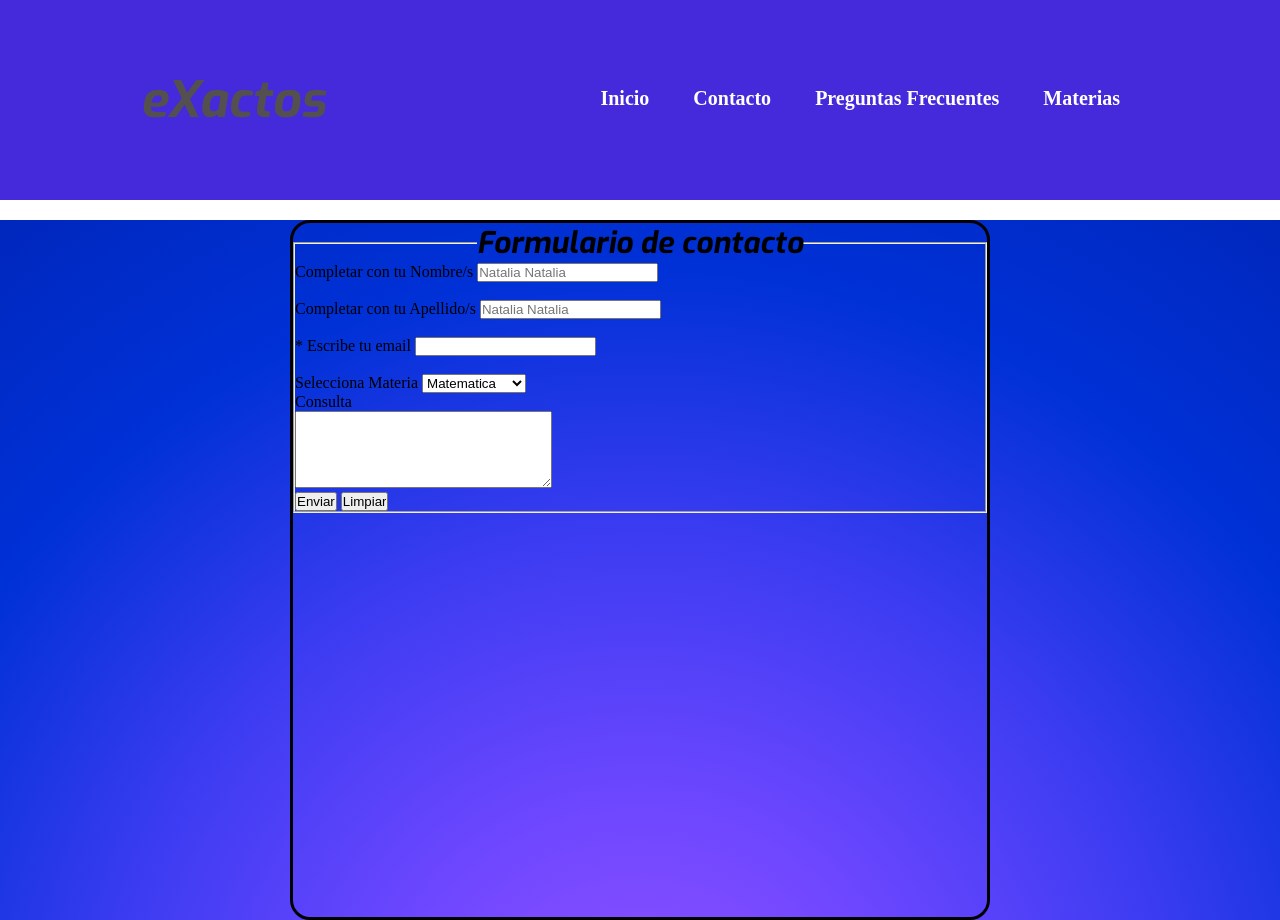
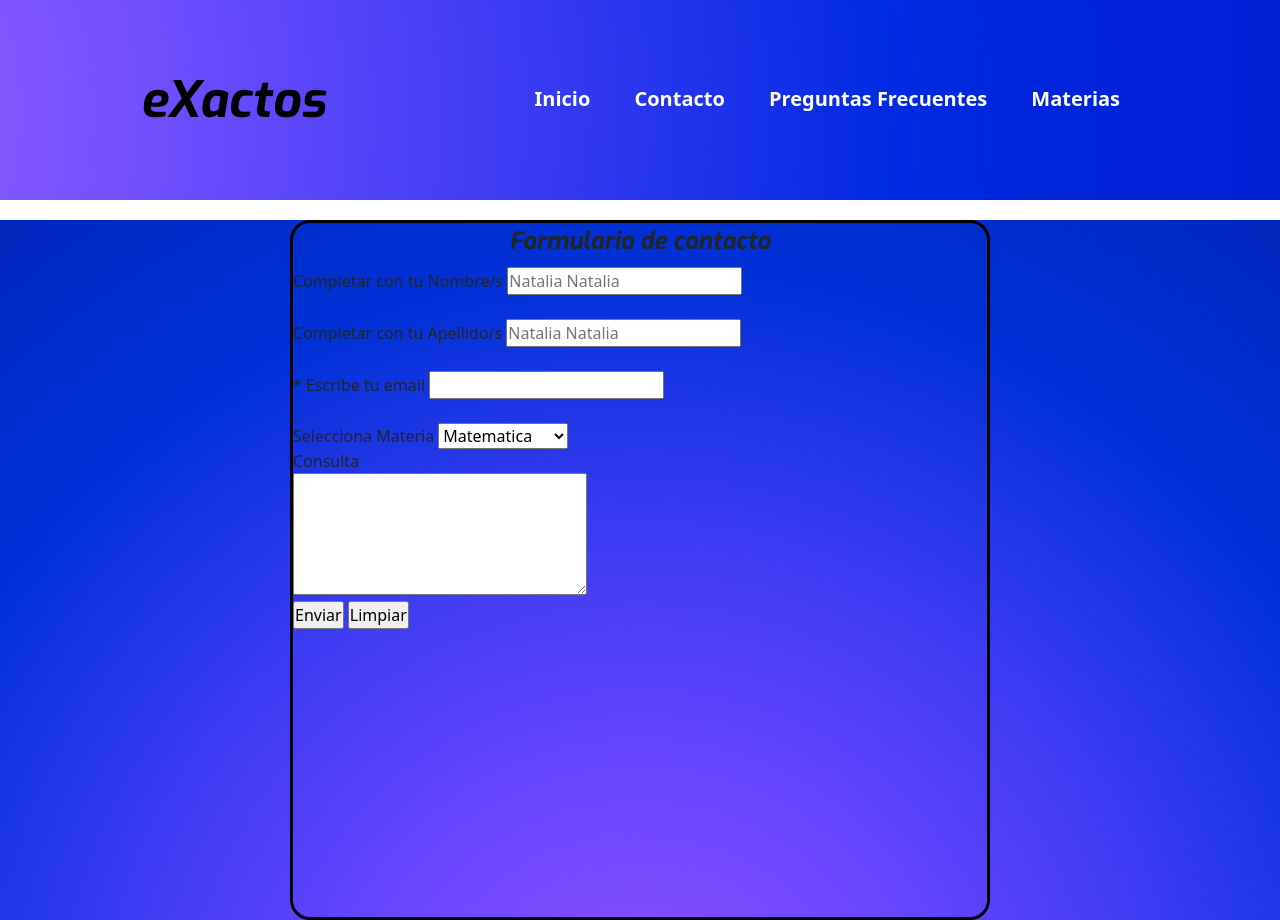
Before and after one commit to vLaauTy/exactos, a plain HTML site: page pages/contacto.html in a window 1280 px wide. Shown: the top 920 px of the page. Drawn offline with nearby package versions, Linux system fonts and the light colour scheme; a web font is replaced by a local one.

Commit message:
Añadido de bosstrap

```diff
--- a/css/estilo.css
+++ b/css/estilo.css
@@ -9,14 +9,14 @@ background-color: white;
 header{
  width: 100%;
  overflow: hidden;
- background-color: rgb(68, 42, 219);
+ background-image: radial-gradient(circle at -20.44% 56.16%, #9d64ff 0, #7550ff 25%, #3c3cf2 50%, #002ae1 75%, #001fd3 100%);
  margin-bottom: 20px;
 }
 header .logo{
     float: left;
     font-size: 50px;
     font-family: 'Exo', sans-serif;
-   color: rgb(85, 80, 80);
+   color: rgb(0, 0, 0);
    line-height: 200px;
    text-decoration: none;
 }
--- a/pages/contacto.html
+++ b/pages/contacto.html
@@ -11,6 +11,15 @@
     <link rel="preconnect" href="https://fonts.gstatic.com" crossorigin>
     <link href="https://fonts.googleapis.com/css2?family=Coustard:wght@900&family=Exo:ital,wght@1,700&family=Modak&family=Montserrat:wght@800&family=Roboto+Mono:ital,wght@1,300&family=Shippori+Antique&family=Titan+One&display=swap" rel="stylesheet">
     <script src="https://kit.fontawesome.com/4e5862a5e2.js" crossorigin="anonymous"></script>
+    <link rel="stylesheet" href="https://cdnjs.cloudflare.com/ajax/libs/animate.css/4.1.1/animate.min.css">
+    <link rel="stylesheet" href="https://raw.github.com/daneden/animate.css/master/animate.css">
+    <link href="https://cdn.jsdelivr.net/npm/bootstrap@5.1.3/dist/css/bootstrap.min.css" rel="stylesheet" integrity="sha384-1BmE4kWBq78iYhFldvKuhfTAU6auU8tT94WrHftjDbrCEXSU1oBoqyl2QvZ6jIW3" crossorigin="anonymous">
+<script src="./js/wow.min.js"></script>
+    <script>
+       new WOW().init();
+    </script>
+    <script src="https://cdn.jsdelivr.net/npm/@popperjs/core@2.10.2/dist/umd/popper.min.js" integrity="sha384-7+zCNj/IqJ95wo16oMtfsKbZ9ccEh31eOz1HGyDuCQ6wgnyJNSYdrPa03rtR1zdB" crossorigin="anonymous"></script>
+    <script src="https://cdn.jsdelivr.net/npm/bootstrap@5.1.3/dist/js/bootstrap.min.js" integrity="sha384-QJHtvGhmr9XOIpI6YVutG+2QOK9T+ZnN4kzFN1RtK3zEFEIsxhlmWl5/YESvpZ13" crossorigin="anonymous"></script>
 </head>
 <body>
     <header>
```
Also changed, not shown: pages/faq.html (+9 -0 lines), pages/materias.html (+8 -0 lines), 1 other file.
